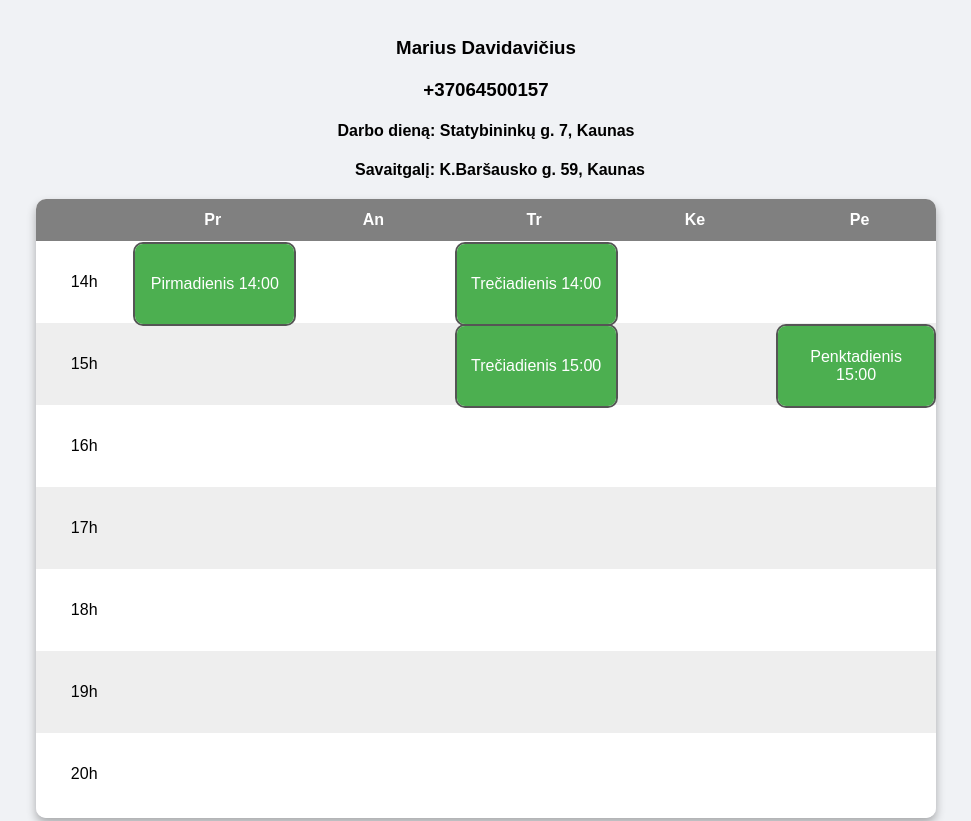
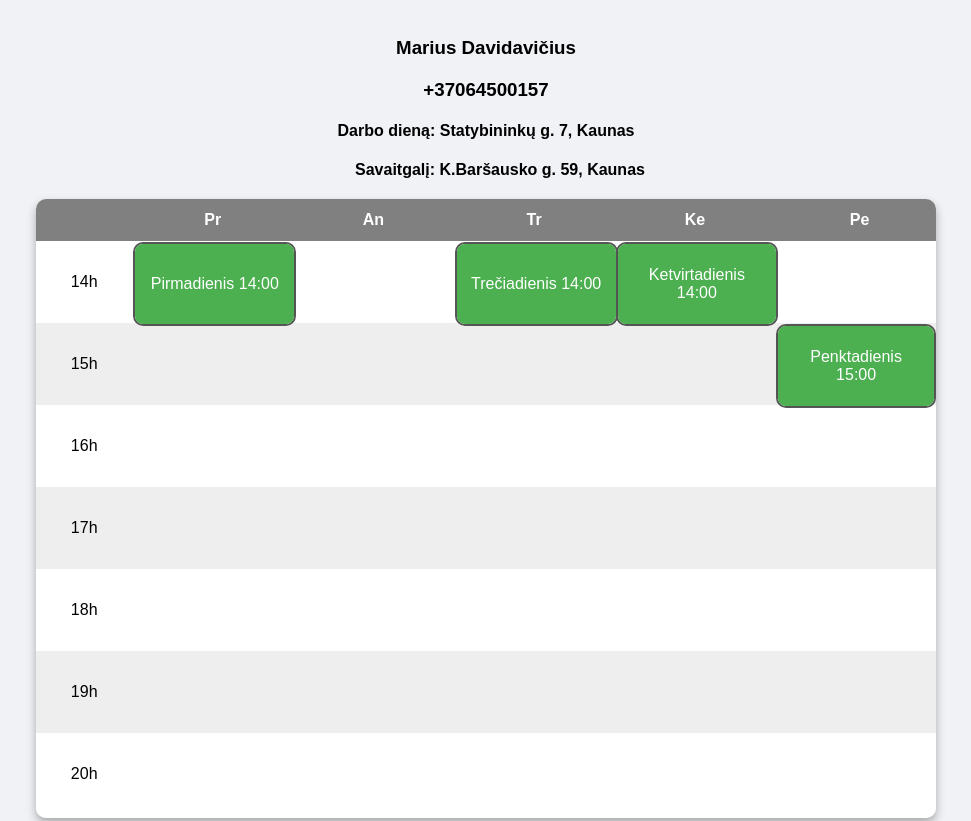
Before and after one commit to riusmaLT/tvarkarastis, a plain HTML site: page index.html in a window 1280 px wide. Shown: the top 821 px of the page, without its empty margins (154-1125 px from the left). Drawn offline with Linux system fonts and the light colour scheme.

Commit message:
Update index.html

```diff
--- a/index.html
+++ b/index.html
@@ -374,7 +374,7 @@ tr:nth-child(even) {
 
 	// Trečiadienis
 	const cell_14_wednesday = document.querySelector('tbody tr:nth-child(1) td:nth-child(4)');cell_14_wednesday.appendChild(createCard('Trečiadienis 14:00', 'Kaunas, Statybininkų g. 7'));
-	const cell_15_wednesday = document.querySelector('tbody tr:nth-child(2) td:nth-child(4)');cell_15_wednesday.appendChild(createCard('Trečiadienis 15:00', 'Kaunas, Statybininkų g. 7'));
+	//const cell_15_wednesday = document.querySelector('tbody tr:nth-child(2) td:nth-child(4)');cell_15_wednesday.appendChild(createCard('Trečiadienis 15:00', 'Kaunas, Statybininkų g. 7'));
 	//const cell_16_wednesday = document.querySelector('tbody tr:nth-child(3) td:nth-child(4)');cell_16_wednesday.appendChild(createCard('Trečiadienis 16:00', 'Kaunas, Statybininkų g. 7'));
 	//const cell_17_wednesday = document.querySelector('tbody tr:nth-child(4) td:nth-child(4)');cell_17_wednesday.appendChild(createCard('Trečiadienis 17:00', 'Kaunas, Statybininkų g. 7'));
 	//const cell_18_wednesday = document.querySelector('tbody tr:nth-child(5) td:nth-child(4)');cell_18_wednesday.appendChild(createCard('Trečiadienis 18:00', 'Kaunas, Statybininkų g. 7'));
@@ -382,7 +382,7 @@ tr:nth-child(even) {
 	//const cell_20_wednesday = document.querySelector('tbody tr:nth-child(7) td:nth-child(4)');    cell_20_wednesday.appendChild(createCard('Trečiadienis 20:00', 'Kaunas, Statybininkų g. 7'));
 
 	//Ketvirtadienis
-	//const cell_14_thursday = document.querySelector('tbody tr:nth-child(1) td:nth-child(5)');cell_14_thursday.appendChild(createCard('Ketvirtadienis 14:00', 'Kaunas, Statybininkų g. 7'));
+	const cell_14_thursday = document.querySelector('tbody tr:nth-child(1) td:nth-child(5)');cell_14_thursday.appendChild(createCard('Ketvirtadienis 14:00', 'Kaunas, Statybininkų g. 7'));
 	//const cell_15_thursday = document.querySelector('tbody tr:nth-child(2) td:nth-child(5)');cell_15_thursday.appendChild(createCard('Ketvirtadienis 15:00', 'Kaunas, Statybininkų g. 7'));
 	//const cell_16_thursday = document.querySelector('tbody tr:nth-child(3) td:nth-child(5)');cell_16_thursday.appendChild(createCard('Ketvirtadienis 16:00', 'Kaunas, Statybininkų g. 7'));
 	//const cell_17_thursday = document.querySelector('tbody tr:nth-child(4) td:nth-child(5)');cell_17_thursday.appendChild(createCard('Ketvirtadienis 17:00', 'Kaunas, Statybininkų g. 7'));
```
